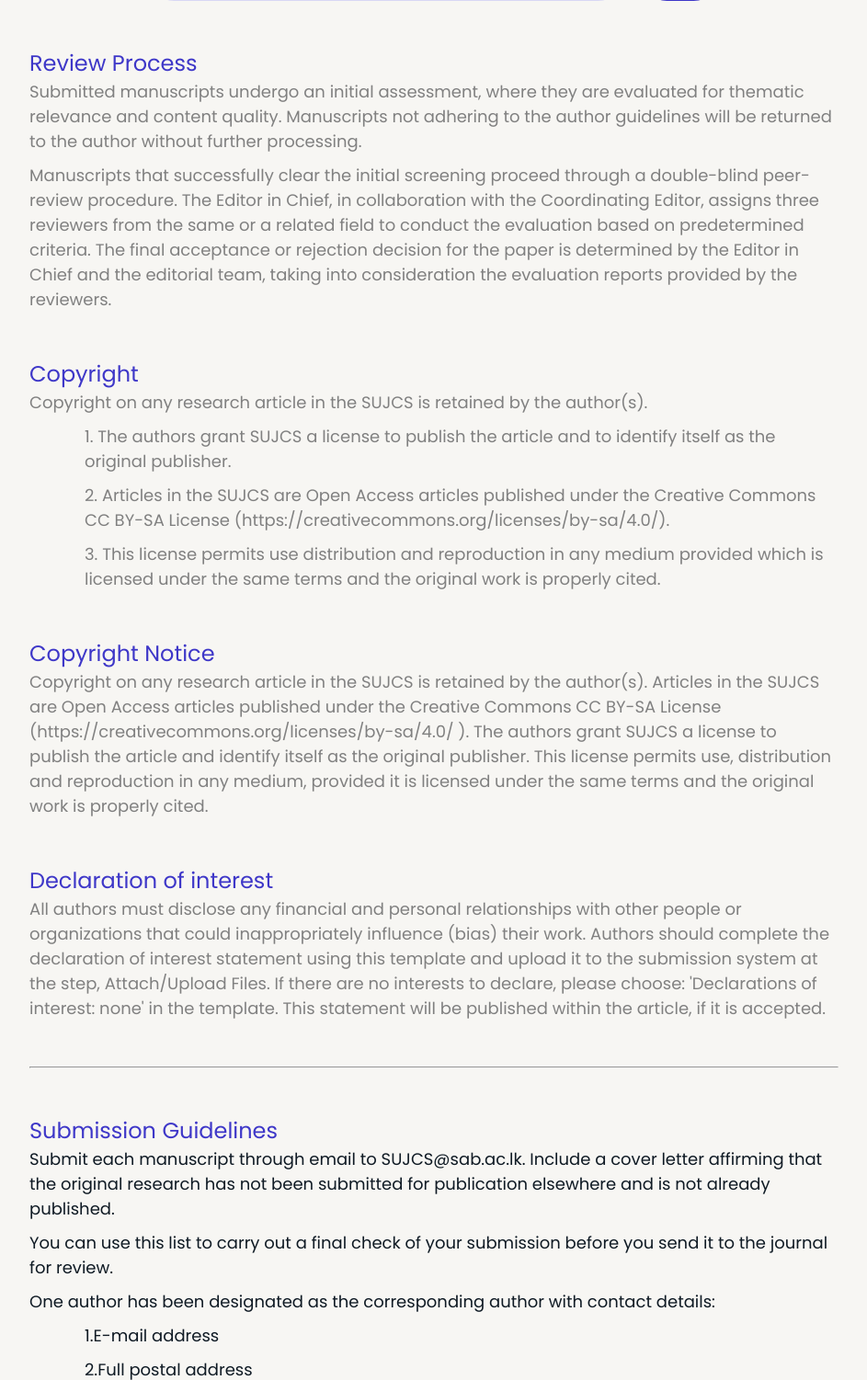
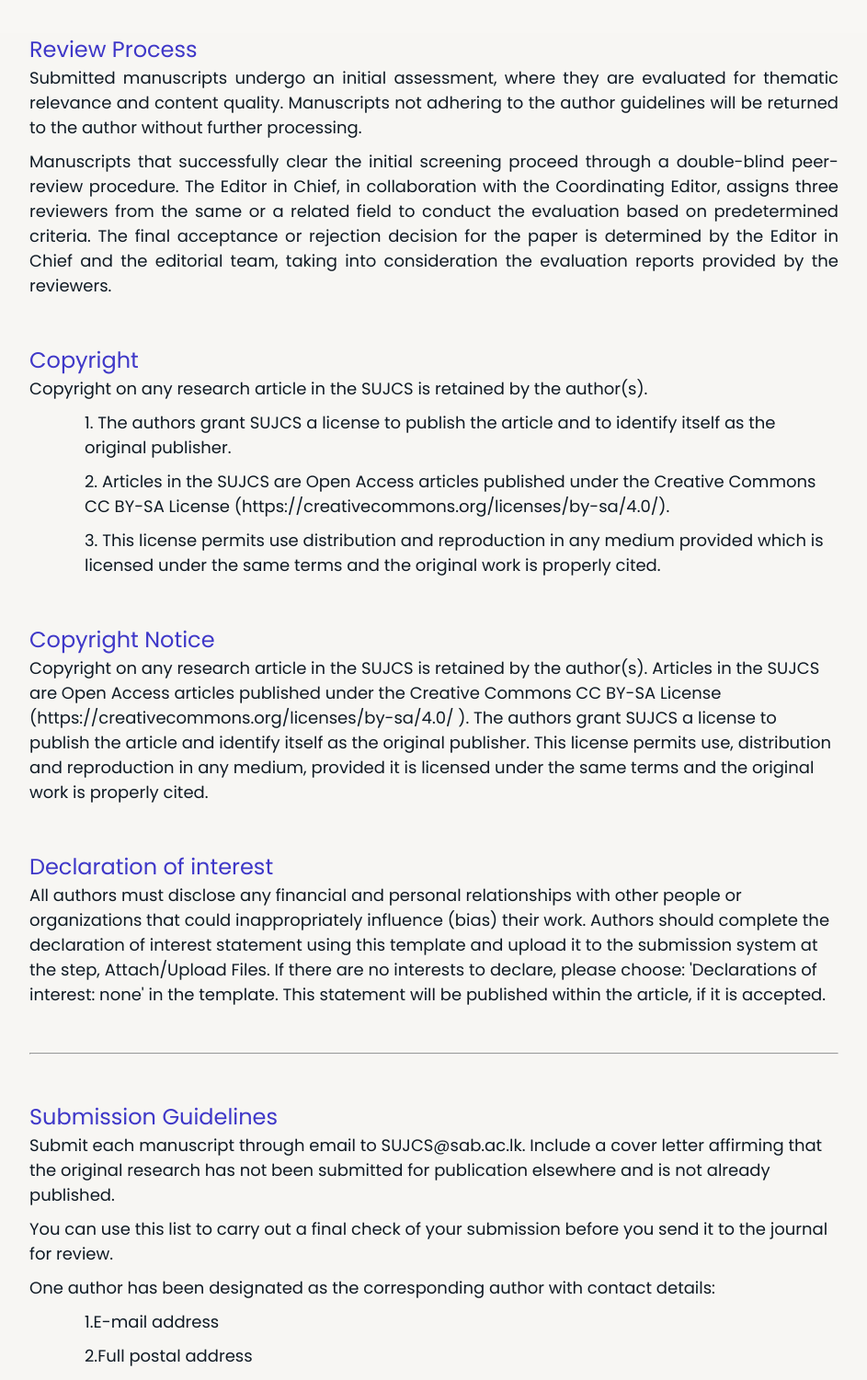
Before and after one commit to Tharindu-Lakmal/SUJCS_Web_Project, a PHP site: page /reviewPage.php in a window 1280 px wide. Shown: the part 114-1615 px from the top of the page at 92% size, without its empty margins (168-1111 px from the left). Run offline with PHP 8.4, Linux system fonts and the light colour scheme; data that the repository does not hold is empty.

Commit message:
finalized project

```diff
--- a/AboutPage/about.php
+++ b/AboutPage/about.php
@@ -65,7 +65,7 @@
 
         <!-- Search Bar ------------------------------- -->
         <?php
-        search();
+        // search();
         ?>
 
     </section>
--- a/articlePage/article.php
+++ b/articlePage/article.php
@@ -89,10 +89,7 @@
                         <p class="p-heading">Note: </p>
 
                         <p class="note-p">
-                            Lorem Ipsum is simply dummy text of the printing and typesetting industry.
-                            Lorem Ipsum has been the industry's standard dummy text ever since the 1500s,
-                            when an unknown printer took a galley of type and scrambled it to make a type
-                            specimen book.
+                        Welcome to Sabaragamuwa university journal of Computer Science. Here you'll discover research papers by Sabaragamuwa University lecturers, with a focus on computer science. Dive into a wealth of knowledge and academic excellence. Explore now and boost your knowledge about computer science.
                         </p>
                     </div>
 
--- a/connection.php
+++ b/connection.php
@@ -1,11 +1,10 @@
 <?php
 
- $env = parse_ini_file(__DIR__ . '/.env');
+$con = new mysqli('localhost', 'root', '', 'SUJCS');
 
- $con = new mysqli($env["DB_SERVER"], $env["DB_USER"], $env["DB_PASSWORD"], $env["DB_NAME"]);
+if(!$con) {
+	die(mysqli_error($con));
+}
 
- if (!$con) {
- 	die(mysqli_error($con));
- }
 
 ?>
--- a/function/commonFunction.php
+++ b/function/commonFunction.php
@@ -46,13 +46,13 @@
 				</li>
 
 				<li class='navbar-item'>
-					<a href='../reviewPage/organizationOM.php' class='navbar-link'>Reviews</a>
+					<a href='../reviewPage/reviewPage.php' class='navbar-link'>Reviews</a>
 				</li>
 				<li class='navbar-item'>
-					<a href='../reviewPage/reviewPage.php' class='navbar-link'>Guidelines</a>
+					<a href='../reviewPage/organizationOM.php' class='navbar-link'>Guidelines</a>
 				</li>
 				<li class='navbar-item'>
-					<a href='../editorPage/editor.php' class='navbar-link'>Editorial Board</a>
+					<a href='../popular-articles/index.php' class='navbar-link'>Editorial Board</a>
 				</li>
 			</ul>
 
@@ -376,7 +376,7 @@
             $journalTypeId = $row['journal_type_id'];
             $cat = $row['category_id'];
             $author = $row['author_name'];
-            $image = $row['journal_image'];
+            // $image = $row['journal_image'];
 
             // Fetch type_name from journal_types table
             $sqlType = "SELECT * FROM `journal_types` WHERE type_id ='$journalTypeId'";
@@ -389,7 +389,7 @@
             <div class='article-card'>
                 <!-- article image -->
                 <div class='card-img'>
-                    <img src='../images/$image' alt=''>
+                    <img src='../images/jimage.jpeg' alt=''>
                 </div>
                 <!-- article title -->
                 <div class='a-title'>
--- a/function/userFunction.php
+++ b/function/userFunction.php
@@ -175,7 +175,7 @@
             // No need for password_verify if using sha1 hashing
             // if (password_verify($user_password, $row_data['user_password'])) {
             echo "<script>alert('Login successful')</script>";
-            echo "<script>window.open('afterLoginIndex.php','_self')</script>";
+            echo "<script>window.open('index.php','_self')</script>";
             // } else {
             //     echo "<script>alert('Invalid Credentials')</script>";
             // }
--- a/journalPage/journal.php
+++ b/journalPage/journal.php
@@ -87,10 +87,7 @@
                         <p class="p-heading">Note: </p>
 
                         <p class="note-p">
-                            Lorem Ipsum is simply dummy text of the printing and typesetting industry.
-                            Lorem Ipsum has been the industry's standard dummy text ever since the 1500s,
-                            when an unknown printer took a galley of type and scrambled it to make a type
-                            specimen book.
+                        Welcome to Sabaragamuwa university journal of Computer Science. Here you'll discover research papers by Sabaragamuwa University lecturers, with a focus on computer science. Dive into a wealth of knowledge and academic excellence. Explore now and boost your knowledge about computer science.
                         </p>
                     </div>
 
--- a/landingPage/index.php
+++ b/landingPage/index.php
@@ -74,7 +74,7 @@
 
         <!-- Search Bar ------------------------------- -->
         <?php
-        search();
+        // search();
         ?>
 
     </section>
--- a/reviewPage/findArticles.php
+++ b/reviewPage/findArticles.php
@@ -72,10 +72,7 @@
     <h4 class="find-a">Find Articles</h4>
 
     <!-- Search Bar ------------------------------- -->
-    <?php
-    search();
-    ?>
-
+    <div style="margin-top: 150px;"></div>
   </section>
 
   <!-- Main heading -->
--- a/reviewPage/reviewPage.php
+++ b/reviewPage/reviewPage.php
@@ -40,13 +40,7 @@
         ?>
     </header>
 
-    <section class="search">
-
-        <?php
-          search();
-        ?>
-
-    </section>
+    <div style="margin-top: 150px;"></div>
 
 
   <section class="section">
@@ -54,37 +48,37 @@
     <div class="container-2">
 
         <h5><b>Review Process</b></h5>
-        <p style="color: grey;" ,style="text-align: justify;">Submitted manuscripts undergo an initial assessment, where
+        <p style="text-align: justify;">Submitted manuscripts undergo an initial assessment, where
           they are evaluated for thematic relevance and content quality. Manuscripts not adhering to the author guidelines will be returned to the author without further processing.</p>
-        <p style="color: grey;" ,style="text-align: justify;">Manuscripts that successfully clear the initial screening
+        <p style="text-align: justify;">Manuscripts that successfully clear the initial screening
           proceed through a double-blind peer-review procedure. The Editor in Chief, in collaboration with the Coordinating Editor, assigns three reviewers from the same or a related field
           to conduct the evaluation based on predetermined criteria. The final acceptance or rejection decision for the paper is
           determined by the Editor in Chief and the editorial team, taking into consideration the evaluation reports provided by the
           reviewers.</p>
 
         <h5><b>Copyright</b></h5>
-        <p style="color: grey;">Copyright on any research article in the SUJCS is retained by the author(s).</p>
+        <p>Copyright on any research article in the SUJCS is retained by the author(s).</p>
         <div class="copyright" style="margin-left: 6rem;">
 
             <p></p> <!-- Empty paragraph for space -->
-            <p style="color: grey;">1. The authors grant SUJCS a license to publish the article and to identify itself as the
+            <p>1. The authors grant SUJCS a license to publish the article and to identify itself as the
               original publisher.</p>
             <p></p> <!-- Empty paragraph for space -->
-            <p style="color: grey;">2. Articles in the SUJCS are Open Access articles published under the Creative Commons CC
+            <p>2. Articles in the SUJCS are Open Access articles published under the Creative Commons CC
               BY-SA License (https://creativecommons.org/licenses/by-sa/4.0/).</p>
-            <p style="color: grey;">3. This license permits use distribution and reproduction in any medium provided which is
+            <p>3. This license permits use distribution and reproduction in any medium provided which is
               licensed under the same terms and the original work is properly cited.</p>
         </div>
 
         <h5><b>Copyright Notice</b></h5>
-        <p style="color: grey;">Copyright on any research article in the SUJCS is retained by the author(s). Articles in the
+        <p>Copyright on any research article in the SUJCS is retained by the author(s). Articles in the
           SUJCS are Open Access articles published under the Creative Commons CC BY-SA License (https://creativecommons.org/licenses/by-sa/4.0/ ).
           The authors grant SUJCS a license to publish the article and identify itself as the original publisher. This
           license permits use, distribution and reproduction in any medium, provided it is licensed under the same terms and the original work is
           properly cited.</p>
 
         <h5><b>Declaration of interest</b></h5>
-        <p style="color: grey;">All authors must disclose any financial and personal relationships with other people or
+        <p>All authors must disclose any financial and personal relationships with other people or
           organizations that could inappropriately influence (bias) their work. Authors should complete the declaration of interest statement using this template and
           upload it to the submission system at the step, Attach/Upload Files. If there are no interests to declare, please choose: 'Declarations of interest: none' in the template. This statement will be published within the
           article, if it is accepted.</p>
--- a/testing/function.php
+++ b/testing/function.php
@@ -30,7 +30,7 @@
 
         return error422('Enter your user name');
 
-    }elseif(empty(trim($name))){
+    }elseif(empty(trim($email))){
 
         return error422('Enter your email');
 
```
Also changed, not shown: function/features.php (+11 -11 lines), popular-articles/index.php (+1 -6 lines), reviewPage/organizationOM.php (+1 -8 lines), images/jimage.jpeg (added), images/jouImage.jpeg (added).
